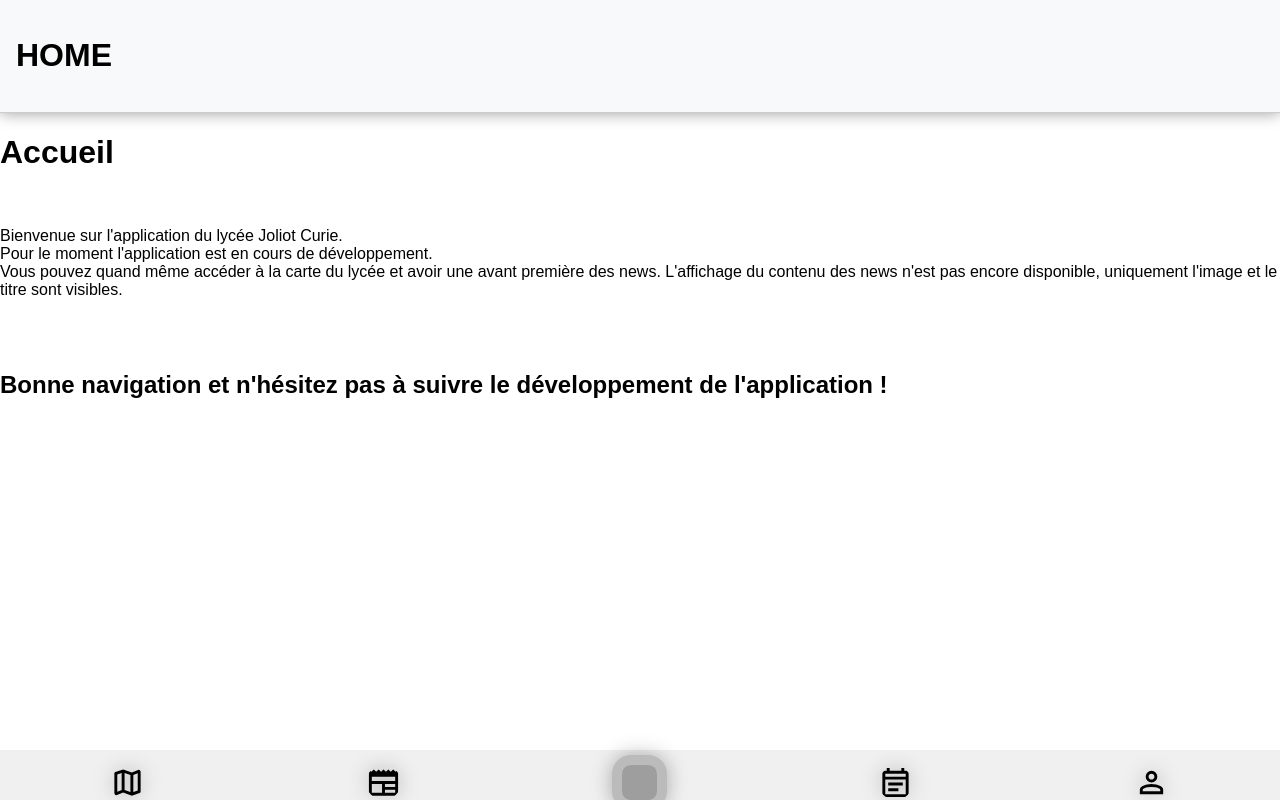
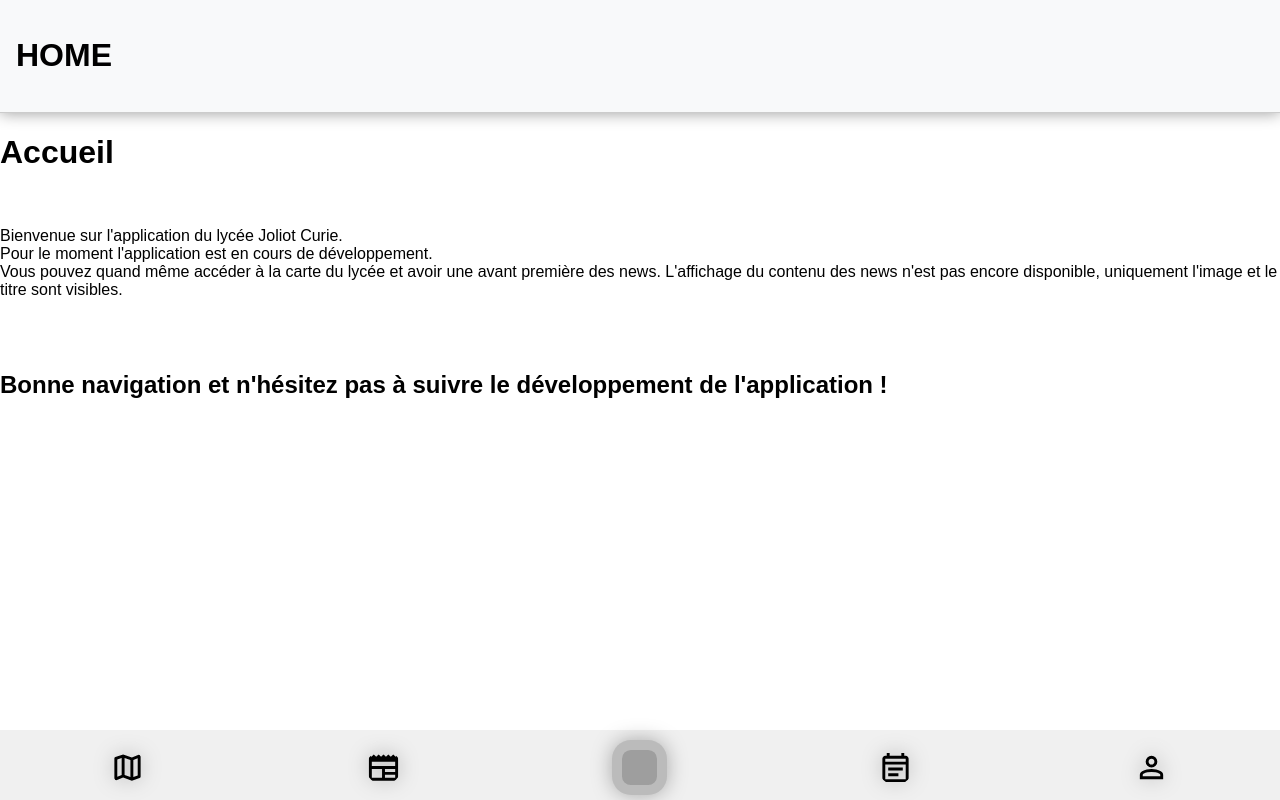
Before and after one commit to Slysoks/joliotapp, a React (Vite) app: page / in a window 1280 px wide. Built offline with nearby package versions, Linux system fonts and the light colour scheme; grey boxes are pictures that could not be loaded.

Commit message:
- Higher footer

```diff
--- a/src/assets/components/Footer/Footer.css
+++ b/src/assets/components/Footer/Footer.css
@@ -3,8 +3,12 @@ footer {
   position: fixed;
   bottom: 0;
   width: 100%;
-  height: 50px;
+  height: 60px;
+  background-color: #f0f0f0;
   margin: 0;
+  display: flex;
+  justify-content: center;
+  align-items: center;
 }
 footer nav {
   width: 100%;
@@ -13,7 +17,7 @@ footer nav {
   justify-content: center;
   align-items: center;
   background-color: #f0f0f0;
-  margin: 0;
+  margin-bottom: 20px;
 }
 footer nav ul, footer nav li {
   list-style: none;
--- a/src/assets/components/Footer/Footer.scss
+++ b/src/assets/components/Footer/Footer.scss
@@ -5,8 +5,13 @@ footer {
     position: fixed;
     bottom: 0;
     width: 100%;
-    height: 50px;
+    height: 60px;
+    background-color: $background-color;
     margin: 0;
+
+    display: flex;
+    justify-content: center;
+    align-items: center;
 
     nav {
         width: 100%;
@@ -15,7 +20,7 @@ footer {
         justify-content: center;
         align-items: center;
         background-color: $background-color;
-        margin: 0;
+        margin-bottom: 20px;
 
         ul, li {
             list-style: none;
```
Also changed, not shown: 1 other file (tests, documents, lock files or other folders).
